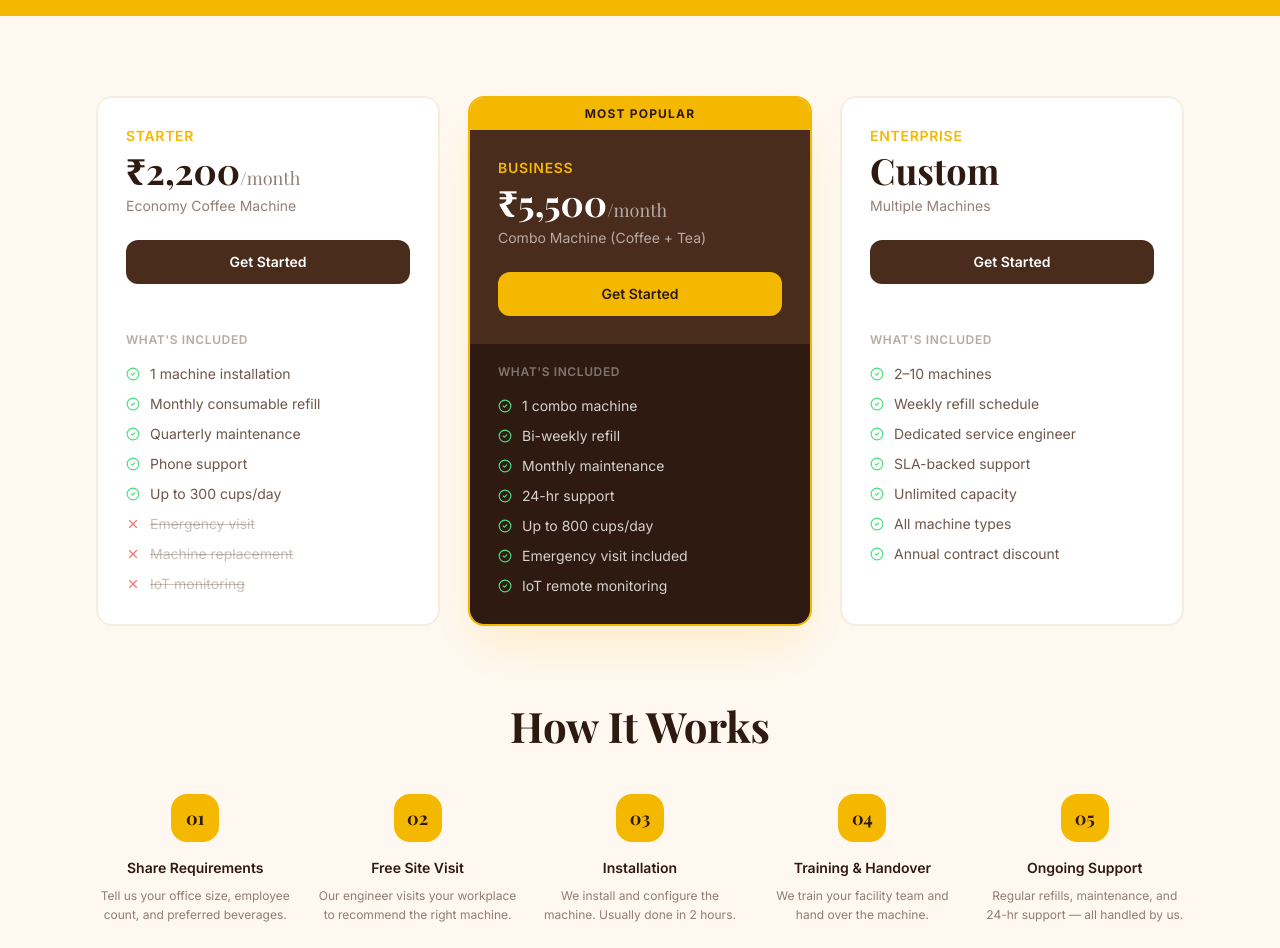
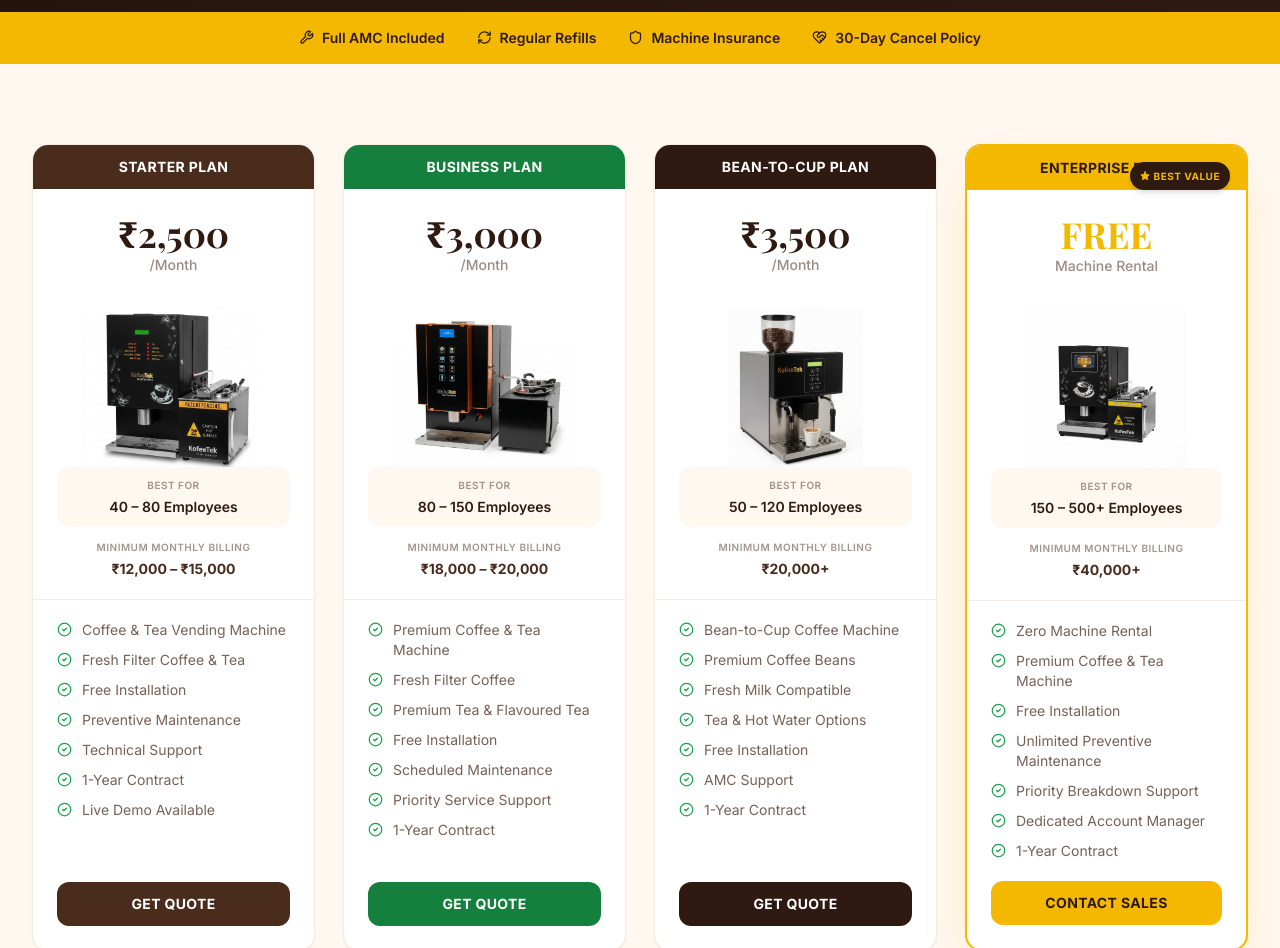
Before and after one commit to Nisagar-SageGFX/KofeeTek, a React (Vite) app in the folder client/: page /rental in a window 1280 px wide. Shown: the part 404-1352 px from the top of the page. Built offline with nearby package versions, Linux system fonts and the light colour scheme; no server answers.

Commit message:
update rentals

```diff
--- a/client/src/pages/Rental.jsx
+++ b/client/src/pages/Rental.jsx
@@ -2,45 +2,120 @@ import { Helmet } from 'react-helmet-async'
 import { motion } from 'framer-motion'
 import { useInView } from 'react-intersection-observer'
 import { Link } from 'react-router-dom'
-import { CheckCircle2, X, Wrench, RefreshCw, HeartHandshake, Shield, ArrowRight } from 'lucide-react'
+import {
+  CheckCircle2, Wrench, RefreshCw, HeartHandshake, Shield,
+  MapPin, Coffee, Phone, Star
+} from 'lucide-react'
 
 const plans = [
   {
-    name: 'Starter',
-    price: '₹2,200',
-    period: '/month',
-    machine: 'Economy Coffee Machine',
-    highlight: false,
-    included: ['1 machine installation', 'Monthly consumable refill', 'Quarterly maintenance', 'Phone support', 'Up to 300 cups/day'],
-    notIncluded: ['Emergency visit', 'Machine replacement', 'IoT monitoring']
+    name: 'Starter Plan',
+    price: '₹2,500',
+    period: '/Month',
+    badge: null,
+    accent: 'brand-brown',
+    headerBg: 'bg-brand-brown',
+    image: '/assets/machines/Starter plan.png',
+    bestFor: '40 – 80 Employees',
+    billing: '₹12,000 – ₹15,000',
+    features: [
+      'Coffee & Tea Vending Machine',
+      'Fresh Filter Coffee & Tea',
+      'Free Installation',
+      'Preventive Maintenance',
+      'Technical Support',
+      '1-Year Contract',
+      'Live Demo Available',
+    ],
+    cta: 'Get Quote',
+    ctaStyle: 'bg-brand-brown text-white hover:bg-brand-brownLight',
   },
   {
-    name: 'Business',
-    price: '₹5,500',
-    period: '/month',
-    machine: 'Combo Machine (Coffee + Tea)',
-    highlight: true,
-    badge: 'Most Popular',
-    included: ['1 combo machine', 'Bi-weekly refill', 'Monthly maintenance', '24-hr support', 'Up to 800 cups/day', 'Emergency visit included', 'IoT remote monitoring'],
-    notIncluded: []
+    name: 'Business Plan',
+    price: '₹3,000',
+    period: '/Month',
+    badge: null,
+    accent: 'green-700',
+    headerBg: 'bg-green-700',
+    image: '/assets/machines/KT Capacitive Touch Brew.jpeg',
+    bestFor: '80 – 150 Employees',
+    billing: '₹18,000 – ₹20,000',
+    features: [
+      'Premium Coffee & Tea Machine',
+      'Fresh Filter Coffee',
+      'Premium Tea & Flavoured Tea',
+      'Free Installation',
+      'Scheduled Maintenance',
+      'Priority Service Support',
+      '1-Year Contract',
+    ],
+    cta: 'Get Quote',
+    ctaStyle: 'bg-green-700 text-white hover:bg-green-600',
   },
   {
-    name: 'Enterprise',
-    price: 'Custom',
-    period: '',
-    machine: 'Multiple Machines',
-    highlight: false,
-    included: ['2–10 machines', 'Weekly refill schedule', 'Dedicated service engineer', 'SLA-backed support', 'Unlimited capacity', 'All machine types', 'Annual contract discount'],
-    notIncluded: []
-  }
+    name: 'Bean-to-Cup Plan',
+    price: '₹3,500',
+    period: '/Month',
+    badge: null,
+    accent: 'brand-brownDark',
+    headerBg: 'bg-brand-brownDark',
+    image: '/assets/machines/Bean to cup.png',
+    bestFor: '50 – 120 Employees',
+    billing: '₹20,000+',
+    features: [
+      'Bean-to-Cup Coffee Machine',
+      'Premium Coffee Beans',
+      'Fresh Milk Compatible',
+      'Tea & Hot Water Options',
+      'Free Installation',
+      'AMC Support',
+      '1-Year Contract',
+    ],
+    cta: 'Get Quote',
+    ctaStyle: 'bg-brand-brownDark text-white hover:bg-brand-brown',
+  },
+  {
+    name: 'Enterprise Plan',
+    price: 'FREE',
+    period: 'Machine Rental',
+    badge: 'Best Value',
+    accent: 'brand-gold',
+    headerBg: 'bg-brand-gold',
+    headerText: 'text-brand-brownDark',
+    image: '/assets/machines/KT FreshMilk Pro 8.jpeg',
+    bestFor: '150 – 500+ Employees',
+    billing: '₹40,000+',
+    highlight: true,
+    features: [
+      'Zero Machine Rental',
+      'Premium Coffee & Tea Machine',
+      'Free Installation',
+      'Unlimited Preventive Maintenance',
+      'Priority Breakdown Support',
+      'Dedicated Account Manager',
+      '1-Year Contract',
+    ],
+    cta: 'Contact Sales',
+    ctaStyle: 'bg-brand-gold text-brand-brownDark hover:bg-brand-goldLight',
+  },
 ]
 
-const process = [
-  { step: '01', title: 'Share Requirements', desc: 'Tell us your office size, employee count, and preferred beverages.' },
-  { step: '02', title: 'Free Site Visit',     desc: 'Our engineer visits your workplace to recommend the right machine.' },
-  { step: '03', title: 'Installation',        desc: 'We install and configure the machine. Usually done in 2 hours.' },
-  { step: '04', title: 'Training & Handover', desc: 'We train your facility team and hand over the machine.' },
-  { step: '05', title: 'Ongoing Support',     desc: 'Regular refills, maintenance, and 24-hr support — all handled by us.' },
+const infoBar = [
+  {
+    icon: MapPin,
+    title: 'Available In',
+    desc: 'Chennai • Bengaluru • Hyderabad • Coimbatore',
+  },
+  {
+    icon: Coffee,
+    title: 'Demo Available',
+    desc: 'Book a FREE live demo & coffee tasting for your office today!',
+  },
+  {
+    icon: Phone,
+    title: 'Need Help?',
+    desc: 'Our experts are here to help you choose the perfect plan.',
+  },
 ]
 
 export default function Rental() {
@@ -49,33 +124,34 @@ export default function Rental() {
   return (
     <>
       <Helmet>
-        <title>Coffee Machine Rental Plans | KofeeTek – From ₹2,200/month</title>
-        <meta name="description" content="Rent a coffee or tea vending machine for your office. KofeeTek rental plans start at ₹2,200/month with full service support, refilling, and maintenance included." />
+        <title>Coffee Machine Rental Plans | KofeeTek – From ₹2,500/month</title>
+        <meta name="description" content="Rent a coffee or tea vending machine for your office. KofeeTek rental plans start at ₹2,500/month with full service support, refilling, and maintenance included." />
       </Helmet>
 
-      <section className="pt-32 pb-20 bg-gradient-to-br from-brand-dark to-brand-brownDark">
-        <div className="max-w-4xl mx-auto px-4 text-center">
+      {/* Hero */}
+      <section className="pt-28 sm:pt-32 pb-14 sm:pb-20 bg-gradient-to-br from-brand-dark to-brand-brownDark">
+        <div className="max-w-4xl mx-auto px-4 sm:px-6 text-center">
           <span className="section-label">Rental Plans</span>
-          <h1 className="font-display text-5xl font-bold text-white mb-5">
-            Zero Investment. <span className="text-brand-gold">100% Convenience.</span>
+          <h1 className="font-display text-3xl sm:text-4xl md:text-5xl font-bold text-white mb-4 sm:mb-5 leading-tight">
+            KofeeTek Coffee Machine <span className="text-brand-gold">Rental Plans</span>
           </h1>
-          <p className="text-white/70 text-lg max-w-2xl mx-auto">
-            Get premium vending machines without capital expenditure. Rent, refill, relax — we handle everything else.
+          <p className="text-white/70 text-base sm:text-lg max-w-2xl mx-auto">
+            Premium coffee experience for your workplace — zero investment, full service support included.
           </p>
         </div>
       </section>
 
       {/* Benefits bar */}
       <div className="bg-brand-gold py-4">
-        <div className="max-w-5xl mx-auto px-4 flex flex-wrap justify-center gap-8">
+        <div className="max-w-5xl mx-auto px-4 flex flex-wrap justify-center gap-x-6 gap-y-2 sm:gap-x-8">
           {[
             [Wrench, 'Full AMC Included'],
             [RefreshCw, 'Regular Refills'],
             [Shield, 'Machine Insurance'],
             [HeartHandshake, '30-Day Cancel Policy'],
           ].map(([Icon, label], i) => (
-            <div key={i} className="flex items-center gap-2 text-brand-brownDark font-semibold text-sm">
-              <Icon size={16} />
+            <div key={i} className="flex items-center gap-2 text-brand-brownDark font-semibold text-xs sm:text-sm">
+              <Icon size={15} className="shrink-0" />
               {label}
             </div>
           ))}
@@ -83,75 +159,112 @@ export default function Rental() {
       </div>
 
       {/* Plans */}
-      <section ref={ref} className="py-20 bg-brand-cream">
-        <div className="max-w-6xl mx-auto px-4 sm:px-6 lg:px-8">
-          <div className="grid md:grid-cols-3 gap-7 mb-20">
+      <section ref={ref} className="py-14 sm:py-20 bg-brand-cream">
+        <div className="max-w-7xl mx-auto px-4 sm:px-6 lg:px-8">
+          <div className="grid grid-cols-1 sm:grid-cols-2 lg:grid-cols-4 gap-6 lg:gap-7">
             {plans.map((p, i) => (
-              <motion.div key={i} initial={{ opacity: 0, y: 40 }} animate={inView ? { opacity: 1, y: 0 } : {}}
-                transition={{ delay: i * 0.15 }}
-                className={`rounded-2xl overflow-hidden border-2 transition-all duration-300 ${
+              <motion.div
+                key={p.name}
+                initial={{ opacity: 0, y: 30 }}
+                animate={inView ? { opacity: 1, y: 0 } : {}}
+                transition={{ delay: i * 0.1 }}
+                className={`relative rounded-2xl overflow-hidden bg-white flex flex-col transition-all duration-300 ${
                   p.highlight
-                    ? 'border-brand-gold shadow-2xl shadow-brand-gold/20 scale-105'
-                    : 'border-brand-beige bg-white'
-                }`}>
+                    ? 'border-2 border-brand-gold shadow-2xl shadow-brand-gold/25 lg:-translate-y-2'
+                    : 'border border-brand-beige shadow-sm hover:shadow-lg'
+                }`}
+              >
+                {/* Badge ribbon */}
                 {p.badge && (
-                  <div className="bg-brand-gold py-2 text-center text-brand-brownDark text-xs font-bold uppercase tracking-widest">
+                  <div className="absolute top-3 right-3 sm:top-4 sm:right-4 z-10 flex items-center gap-1
+                                  bg-brand-brownDark text-brand-gold text-[10px] font-bold uppercase
+                                  tracking-wider px-2.5 py-1.5 rounded-full shadow-md">
+                    <Star size={10} className="fill-brand-gold" />
                     {p.badge}
                   </div>
                 )}
-                <div className={`p-7 ${p.highlight ? 'bg-brand-brown' : 'bg-white'}`}>
-                  <div className={`text-sm font-semibold uppercase tracking-wider mb-1 ${p.highlight ? 'text-brand-gold' : 'text-brand-gold'}`}>
+
+
+
+                {/* Header */}
+                <div className={`${p.headerBg} ${p.headerText || 'text-white'} py-3 text-center text-sm font-bold uppercase tracking-wide`}>
                   {p.name}
                 </div>
-                  <div className={`font-display text-4xl font-bold mb-1 ${p.highlight ? 'text-white' : 'text-brand-brownDark'}`}>
-                    {p.price}<span className={`text-lg font-normal ${p.highlight ? 'text-white/60' : 'text-brand-brown/60'}`}>{p.period}</span>
+
+                {/* Price */}
+                <div className="px-5 sm:px-6 pt-6 pb-5 text-center border-b border-brand-beige">
+                  <div className={`font-display text-3xl sm:text-4xl font-bold mb-0.5 ${
+                    p.highlight ? 'text-brand-gold' : 'text-brand-brownDark'
+                  }`}>
+                    {p.price}
                   </div>
-                  <div className={`text-sm mb-6 ${p.highlight ? 'text-white/60' : 'text-brand-brown/60'}`}>{p.machine}</div>
-                  <Link to="/contact" className={`w-full justify-center block text-center py-3 rounded-xl font-semibold text-sm transition-all ${
-                    p.highlight ? 'bg-brand-gold text-brand-brownDark hover:bg-brand-goldLight' : 'bg-brand-brown text-white hover:bg-brand-brownLight'
-                  }`}>
-                    Get Started
-                  </Link>
+                  <div className="text-brand-brown/55 text-xs sm:text-sm font-medium mb-4">{p.period}</div>
+
+                  {/* Machine image */}
+                <div className="relative bg-white pt-4 px-4">
+                  <img
+                    src={p.image}
+                    alt={`${p.name} – ${p.name === 'Bean-to-Cup Plan' ? 'Bean-to-Cup' : p.name.replace(' Plan', '')} vending machine`}
+                    loading="lazy"
+                    className="w-full h-32 sm:h-36 lg:h-40 object-contain"
+                  />
                 </div>
-                <div className={`px-7 pb-7 ${p.highlight ? 'bg-brand-brownDark' : 'bg-white'}`}>
-                  <div className={`text-xs uppercase tracking-wider font-semibold mb-4 pt-5 ${p.highlight ? 'text-white/40' : 'text-brand-brown/40'}`}>
-                    What's included
+
+                  <div className="bg-brand-cream rounded-xl py-2.5 px-3">
+                    <div className="text-[10px] font-semibold uppercase tracking-wider text-brand-brown/50 mb-1">Best For</div>
+                    <div className="text-brand-brownDark text-sm font-semibold">{p.bestFor}</div>
                   </div>
-                  <ul className="space-y-2.5">
-                    {p.included.map((item, j) => (
-                      <li key={j} className="flex items-center gap-2.5">
-                        <CheckCircle2 size={14} className="text-green-400 shrink-0" />
-                        <span className={`text-sm ${p.highlight ? 'text-white/80' : 'text-brand-brown/80'}`}>{item}</span>
-                      </li>
-                    ))}
-                    {p.notIncluded.map((item, j) => (
-                      <li key={j} className="flex items-center gap-2.5">
-                        <X size={14} className="text-red-400 shrink-0" />
-                        <span className={`text-sm line-through ${p.highlight ? 'text-white/30' : 'text-brand-brown/30'}`}>{item}</span>
+
+                  <div className="mt-3">
+                    <div className="text-[10px] font-semibold uppercase tracking-wider text-brand-brown/50 mb-1">
+                      Minimum Monthly Billing
+                    </div>
+                    <div className="text-brand-brown font-bold text-sm">{p.billing}</div>
+                  </div>
+                </div>
+
+                {/* Features */}
+                <ul className="px-5 sm:px-6 py-5 space-y-2.5 flex-1">
+                  {p.features.map((f, j) => (
+                    <li key={j} className="flex items-start gap-2.5">
+                      <CheckCircle2 size={15} className="text-green-600 shrink-0 mt-0.5" />
+                      <span className="text-brand-brown/75 text-xs sm:text-sm leading-relaxed">{f}</span>
                     </li>
                   ))}
                 </ul>
+
+                {/* CTA */}
+                <div className="px-5 sm:px-6 pb-6">
+                  <Link
+                    to="/contact"
+                    className={`w-full block text-center py-3 rounded-xl font-bold text-sm uppercase tracking-wide
+                                transition-colors duration-200 ${p.ctaStyle}`}
+                  >
+                    {p.cta}
+                  </Link>
                 </div>
               </motion.div>
             ))}
           </div>
+        </div>
+      </section>
 
-          {/* Process */}
+      {/* Info bar — availability, demo, help */}
+      <section className="bg-white border-t border-brand-beige py-10 sm:py-12">
+        <div className="max-w-6xl mx-auto px-4 sm:px-6 lg:px-8">
+          <div className="grid grid-cols-1 sm:grid-cols-3 gap-8 sm:gap-6 text-center sm:text-left">
+            {infoBar.map(({ icon: Icon, title, desc }, i) => (
+              <div key={i} className="flex flex-col sm:flex-row items-center sm:items-start gap-3">
+                <div className="w-11 h-11 rounded-full border-2 border-brand-gold flex items-center
+                                justify-center text-brand-gold shrink-0">
+                  <Icon size={18} />
+                </div>
                 <div>
-            <h2 className="section-heading text-center mb-12">How It Works</h2>
-            <div className="grid sm:grid-cols-2 lg:grid-cols-5 gap-6">
-              {process.map((s, i) => (
-                <motion.div key={i} initial={{ opacity: 0, y: 20 }} animate={inView ? { opacity: 1, y: 0 } : {}} transition={{ delay: i * 0.1 }}
-                  className="text-center">
-                  <div className="w-12 h-12 bg-brand-gold rounded-2xl flex items-center justify-center mx-auto mb-4
-                                  font-display font-bold text-brand-brownDark text-lg">
-                    {s.step}
+                  <h3 className="font-display font-bold text-brand-brownDark text-sm mb-1">{title}</h3>
+                  <p className="text-brand-brown/60 text-xs sm:text-sm leading-relaxed">{desc}</p>
                 </div>
-                  <h3 className="font-semibold text-brand-brownDark mb-2 text-sm">{s.title}</h3>
-                  <p className="text-brand-brown/60 text-xs leading-relaxed">{s.desc}</p>
-                </motion.div>
+              </div>
             ))}
-            </div>
           </div>
         </div>
       </section>
```
Also changed, not shown: client/public/assets/machines/Bean to cup.png (added), client/public/assets/machines/Starter plan.png (added). Lines whose indentation alone changed are shown as unchanged.
